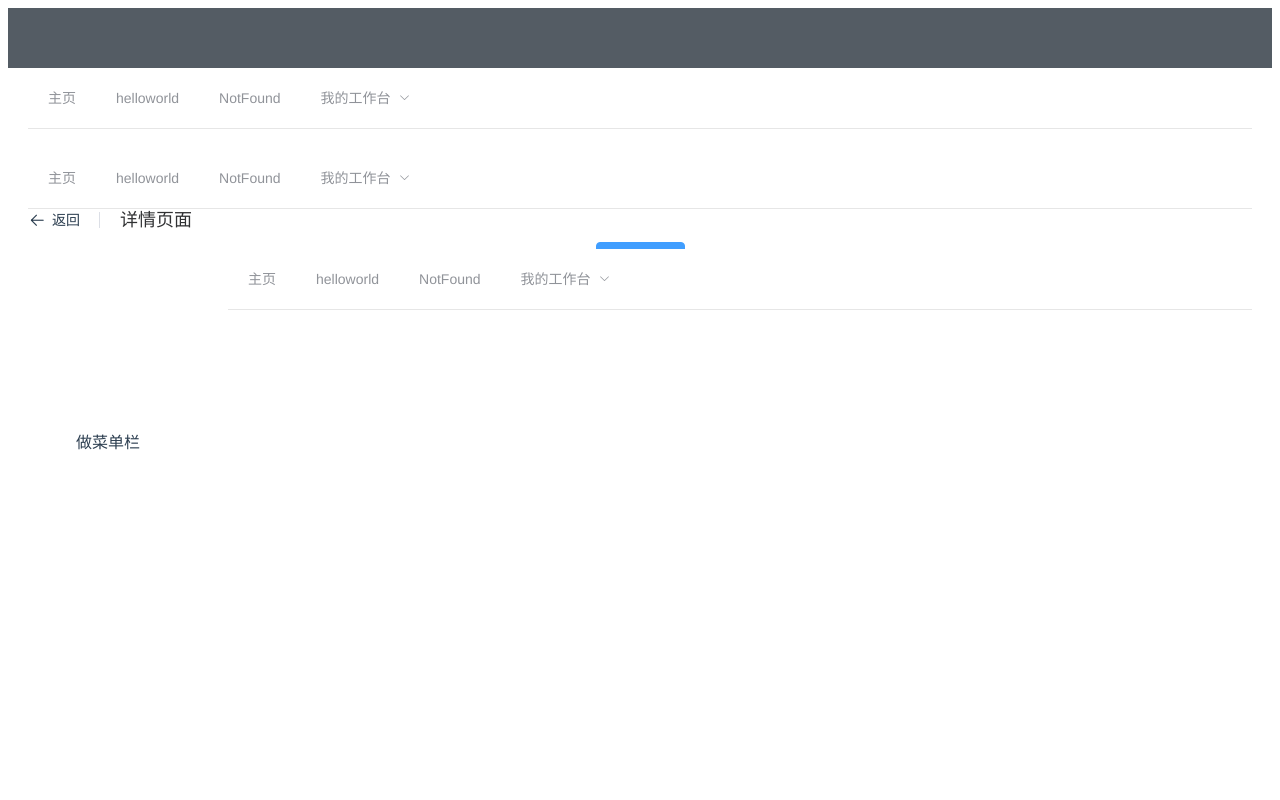
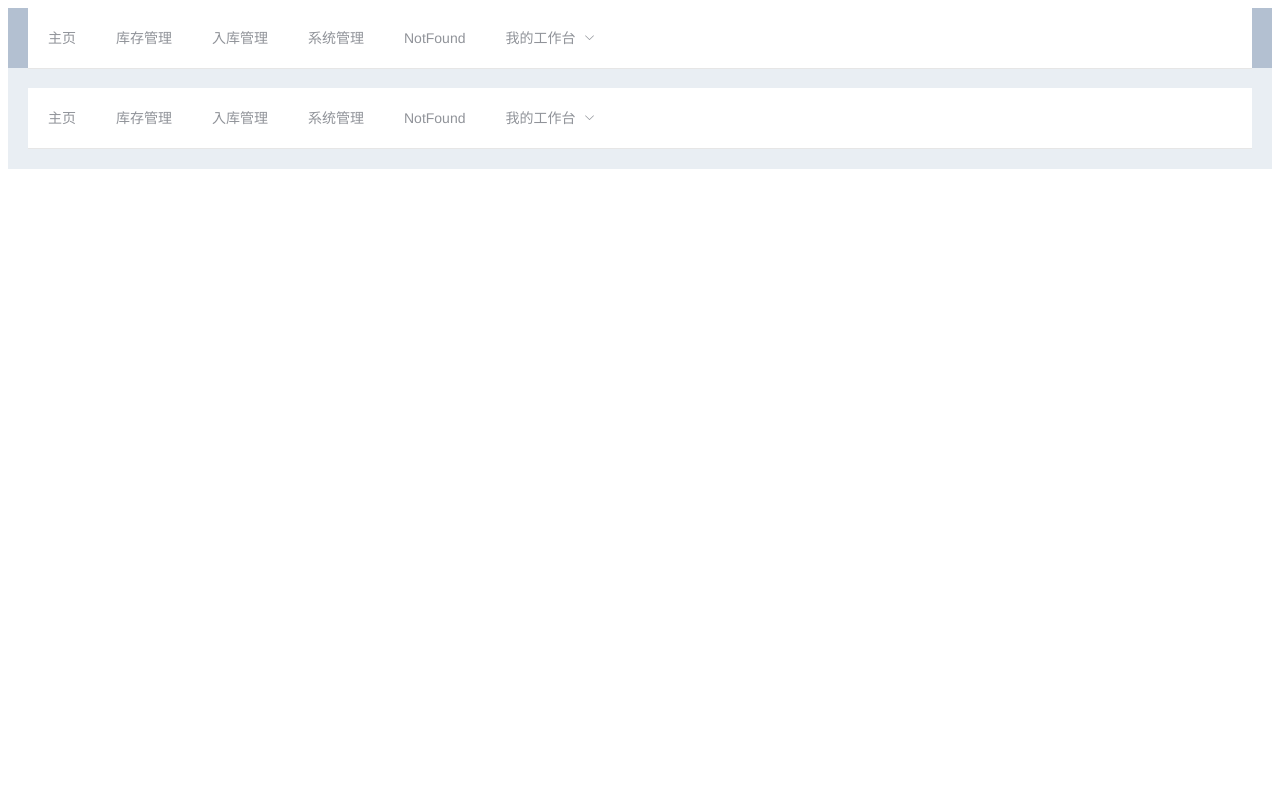
Before and after one commit to cuishenghong/mms_frontend, a Vue app: page /#/NavMenu in a window 1280 px wide. Shown: the top 800 px of the page. Built offline with nearby package versions, Linux system fonts and the light colour scheme.

Commit message:
add router and login page and navigation menu

```diff
--- a/src/App.vue
+++ b/src/App.vue
@@ -1,13 +1,6 @@
 <template>
   <div id="app">
     <el-container v-if="$route.meta.keepalive">
-      <el-header class="header">
-        <keep-alive>
-          <v_Header></v_Header>
-        </keep-alive>
-      </el-header>
-
-       <el-container>
         <el-header>
           <v_NavMenu></v_NavMenu>
         </el-header>
@@ -15,26 +8,6 @@
           <router-view></router-view> <!--路由出口 -->
         </el-main>
      </el-container>
-
-      <el-container>
-        <el-aside style="width:200px; height:600px">
-          <keep-alive>
-            <v_leftmenu></v_leftmenu>
-          </keep-alive>
-        </el-aside>
-        <el-container>
-          <el-main>
-            <keep-alive>
-              <router-view></router-view>
-            </keep-alive>
-          </el-main>
-          <el-footer style=" padding-left: 0px;padding-right: 0px;">
-            <v_footer></v_footer>
-          </el-footer>
-        </el-container>
-      </el-container>
-    </el-container>
-
     <router-view v-if="!$route.meta.keepalive"></router-view>
   </div>
 </template>
@@ -70,4 +43,20 @@ export default {
     background-color: #545c64;
     text-color: white;
   }
+  .el-header,
+  .el-footer {
+    background-color: #b3c0d1;
+    color: #333;
+    text-align: center;
+    height: 100px;
+    padding: 0px;
+  }
+
+  .el-main {
+    background-color: #e9eef3;
+    color: #333;
+    text-align: center;
+    line-height: 160px;
+  }
+
 </style>
--- a/src/components/NavMenu.vue
+++ b/src/components/NavMenu.vue
@@ -46,7 +46,9 @@ export default {
       activeIndex: "main",
       navMenuData: [
         { index: "main", name: "主页" },
-        { index: "helloworld", name: "helloworld" },
+        { index: "helloworld", name: "库存管理" },
+        { index: "helloworld", name: "入库管理" },
+        { index: "helloworld", name: "系统管理" },
         { index: "not-found", name: "NotFound" },
         {
           index: "2",
```
